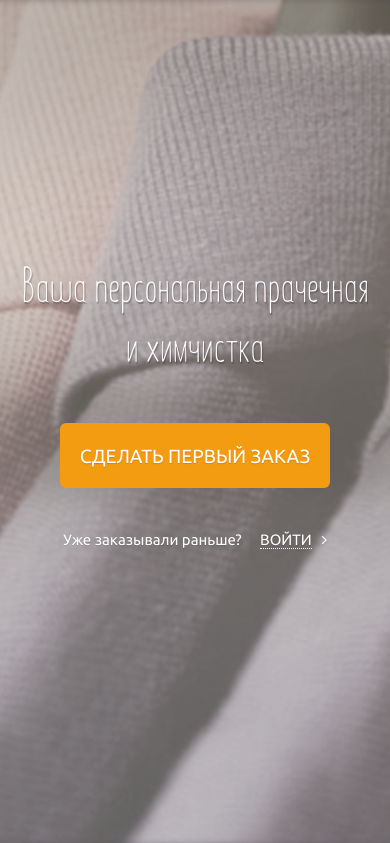
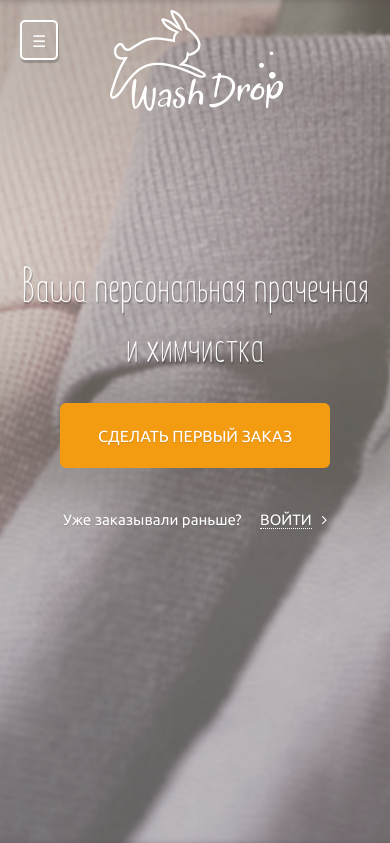
Before and after one commit to kolya770/kolya770.github.io, a PHP site: page / in a window 390 px wide. Shown: the top 843 px of the page. Run offline with PHP 8.4, Linux system fonts and the light colour scheme; some libraries are stand-ins or nearby versions; some web fonts are replaced.

Commit message:
navbar-mobile + animation

```diff
--- a/css/main.css
+++ b/css/main.css
@@ -7,7 +7,10 @@ body{font-size:16px}
 @font-face{font-family:UBUNTU-BOLD;src:url(../fonts/UBUNTU-BOLD.TTF);font-weight:400;font-style:normal}
 @media (min-width:1200px){.container{width:1200px}
 }
-.navbar-washdrop{background-color:transparent;position:absolute;width:100%;border:none;top:50px;z-index:1}
+.navbar-washdrop{background-color:transparent;position:absolute;width:100%;border:none;z-index:1}
+.navbar-washdrop .navbar-header .mobile-nav{border-radius:5px;border:2px solid #fff;background-color:rgba(60,170,210,0);box-shadow:1px 3px 1px 0 rgba(0,0,0,.2);width:38px;height:40px;padding:9px 6px}
+.navbar-washdrop .navbar-header .mobile-nav .mobile-icon{background-color:#fff}
+.navbar-washdrop .navbar-header .mobile-logo{position:absolute;left:50%;margin-left:-103px}
 .navbar-washdrop .my-navbar{padding:0}
 .navbar-washdrop .my-navbar .logo{position:absolute;margin-left:-87px;left:50%;width:174px}
 .navbar-washdrop .my-navbar .logo img{margin-top:-50px}
@@ -15,17 +18,20 @@ body{font-size:16px}
 .navbar-washdrop .my-navbar .my-navbar-right .btn-navbar{border-radius:5px;border:2px solid #fff;background-color:rgba(60,170,210,0);box-shadow:1px 3px 1px 0 rgba(0,0,0,.2);width:185px;height:52px;color:#fff;text-align:center;outline:0}
 .navbar-default .navbar-nav>li>a{color:#fefefe;text-align:left}
 .main-screen-home .first-bg{background:url(../img/main-photo.png) 50% 50% fixed,#464646;background-size:cover;height:100vh;position:absolute;opacity:1;width:100%}
+.main-screen-home .first-bg .logo-mobile{position:absolute;left:50%;margin-left:-85px;margin-top:10px}
 .main-screen-home .content{height:100vh}
 .main-screen-home .content .header{font-family:SummerFont;color:#fefefe;font-weight:300;text-align:center;text-shadow:1px 2px 1px rgba(0,0,0,.25)}
-@media (max-width:767px){.main-screen-home .content .header{font-size:3.125em;line-height:60px;margin-top:30vh}
+@media (max-width:767px){.navbar-washdrop{top:15px}
+.main-screen-home .content .header{font-size:3.125em;line-height:60px;margin-top:30vh}
 }
-@media (min-width:768px){.main-screen-home .content .header{font-size:7.4em;line-height:90px;margin-top:42vh}
+@media (min-width:768px){.navbar-washdrop{top:50px}
+.main-screen-home .content .header{font-size:7.4em;line-height:90px;margin-top:42vh}
 }
 .main-screen-home .content .make-order-btn,.main-screen-home .content .order-before{font-family:UBUNTU-REGULAR;font-weight:400;line-height:24px;text-align:center;color:#fff;text-shadow:0 1px 1px rgba(0,0,0,.15)}
-.main-screen-home .content .make-order-btn{border-radius:6px;background-color:#f39c12;height:65px;border:none;margin-top:50px;outline:0}
-@media (max-width:767px){.main-screen-home .content .make-order-btn{max-width:270px;width:90%;font-size:1.188em}
+.main-screen-home .content .make-order-btn{border-radius:6px;background-color:#f39c12;height:65px;border:none;outline:0}
+@media (max-width:767px){.main-screen-home .content .make-order-btn{max-width:270px;width:90%;font-size:1em;margin-top:30px}
 }
-@media (min-width:768px){.main-screen-home .content .make-order-btn{width:316px;font-size:1.313em}
+@media (min-width:768px){.main-screen-home .content .make-order-btn{width:316px;font-size:1.313em;margin-top:50px}
 }
 .main-screen-home .content .order-before{margin-top:40px}
 @media (max-width:767px){.main-screen-home .content .order-before{font-size:.938em}
@@ -288,6 +294,7 @@ footer .right-block p.no-link{text-align:left;margin-right:20px}
 #myModalDistribution .modal-dialog .modal-content .modal-footer :-ms-input-placeholder{font-family:UBUNTU-LIGHT;color:#4a4b4c;font-size:1em;font-weight:300;line-height:24px;text-align:left}
 #myModalDistribution .modal-dialog .modal-content .modal-footer .btn-distribution{border-radius:6px;background-color:#f39c12;width:260px;height:50px;font-family:UBUNTU-REGULAR;color:#fff;font-size:1em;font-weight:400;line-height:24px;text-align:center;text-shadow:0 1px 1px rgba(0,0,0,.15);margin-left:-200px}
 .main-screen-faq .first-bg{background:url(../img/photo-faq.png) 50% 50% fixed rgba(210,214,220,.8);background-size:cover;height:100vh;width:100%;position:absolute}
+.main-screen-faq .first-bg .logo-mobile{position:absolute;left:50%;margin-left:-85px;margin-top:10px}
 .main-screen-faq .content{height:100vh}
 .main-screen-faq .content .header{font-family:SummerFont;color:#fefefe;font-weight:300;text-align:center;text-shadow:1px 2px 1px rgba(0,0,0,.25)}
 @media (max-width:767px){.main-screen-faq .content .header{font-size:3.125em;line-height:60px;margin-top:45vh}
@@ -328,11 +335,12 @@ footer .right-block p.no-link{text-align:left;margin-right:20px}
 .question-faq-block .accordion>div.active .accordion-marker .fa-angle-up{color:#fff}
 .question-faq-block .accordion>div.active p{max-height:200px}
 .main-screen-news .first-bg{background:url(../img/news-photo.png) 50% 50% fixed rgba(210,214,220,.8);background-size:cover;height:100vh;width:100%;position:absolute}
+.main-screen-news .first-bg .logo-mobile{position:absolute;left:50%;margin-left:-85px;margin-top:10px}
 .main-screen-news .content{height:100vh}
 .main-screen-news .content p{font-family:UBUNTU-BOLD;color:#fff;font-size:15px;font-weight:700;line-height:24px;text-align:left;text-shadow:1px 2px 1px rgba(0,0,0,.25)}
 .main-screen-news .content .main-hr{background-color:rgba(255,255,255,.75);height:1px}
 .main-screen-news .content .header{font-family:SummerFont;color:#fefefe;font-weight:300;line-height:60px;text-align:left;text-shadow:1px 2px 1px rgba(0,0,0,.25)}
-@media (max-width:767px){.main-screen-news .content .mobile-content{position:absolute;bottom:0}
+@media (max-width:767px){.main-screen-news .content .mobile-content{position:absolute!important;bottom:0}
 .main-screen-news .content .main-hr{margin-top:0}
 .main-screen-news .content .header{font-size:3.125em}
 }
@@ -357,6 +365,7 @@ footer .right-block p.no-link{text-align:left;margin-right:20px}
 }
 .section-news .middle-btn .btn-download .arrow{margin-left:10px}
 .main-screen-news-other{background:url(../img/main-photo.png) 50% 50% fixed rgba(210,214,220,.8);background-size:cover;height:149px}
+.main-screen-news-other .logo-mobile{position:absolute;left:50%;margin-left:-85px;margin-top:10px}
 .section-discount .discount{text-align:center}
 .section-discount .discount h2{font-family:SummerFont;color:#3caad2;font-weight:300;text-align:center;margin-top:35px;margin-bottom:25px}
 @media (min-width:768px){.section-discount .discount h2{font-size:5.625em;line-height:90px}
--- /dev/null
+++ b/css/mobile-nav.css
@@ -0,0 +1,25 @@
+ul{
+    margin: 0;
+    padding: 0;
+}
+#container{
+	background: transparent;
+	padding: 20px;
+	z-index: 1;
+	position: absolute;
+}
+.menu-btn {
+	border-radius: 5px;
+	border: 2px solid #ffffff;
+	background-color: rgba(60, 170, 210, 0);
+	box-shadow: 1px 3px 1px 0px rgba(0, 0, 0, 0.2);
+	width: 38px;
+	height: 40px;
+	padding: 9px 10px;
+	cursor: pointer;
+	color: #ffffff;
+}
+.menu-btn:hover{
+	background: transparent;
+	color: #FFF;
+}
--- /dev/null
+++ b/css/pushy.css
@@ -0,0 +1,120 @@
+/*! Pushy - v0.9.2 - 2014-9-13
+* Pushy is a responsive off-canvas navigation menu using CSS transforms & transitions.
+* https://github.com/christophery/pushy/
+* by Christopher Yee */
+
+/* Menu Appearance */
+
+.pushy{
+    position: fixed;
+    width: 200px;
+    height: 100%;
+    top: 0;
+    z-index: 9999;
+    background: #333332;
+    font-size: 0.9em;
+    font-weight: bold;
+    -webkit-box-shadow: inset -10px 0 6px -9px rgba(0, 0, 0, .7);
+    -moz-box-shadow: inset -10px 0 6px -9px rgba(0, 0, 0, .7);
+    box-shadow: inset -10px 0 6px -9px rgba(0, 0, 0, .7);
+    overflow: auto;
+    -webkit-overflow-scrolling: touch; /* enables momentum scrolling in iOS overflow elements */
+}
+
+.pushy a{
+    display: block;
+    color: #b3b3b1;
+    padding: 15px 30px;
+    border-bottom: 1px solid rgba(0, 0, 0, .1);
+    border-top: 1px solid rgba(255, 255, 255, .1);
+    text-decoration: none;
+}
+
+.pushy a:hover{
+    background: #00b4ff;
+    color: #FFF;
+}
+
+/* Menu Movement */
+
+.pushy-left{
+    -webkit-transform: translate3d(-200px,0,0);
+    -moz-transform: translate3d(-200px,0,0);
+    -ms-transform: translate3d(-200px,0,0);
+    -o-transform: translate3d(-200px,0,0);
+    transform: translate3d(-200px,0,0);
+}
+
+.pushy-open{
+    -webkit-transform: translate3d(0,0,0);
+    -moz-transform: translate3d(0,0,0);
+    -ms-transform: translate3d(0,0,0);
+    -o-transform: translate3d(0,0,0);
+    transform: translate3d(0,0,0);
+}
+
+.container-push, .push-push{
+    -webkit-transform: translate3d(200px,0,0);
+    -moz-transform: translate3d(200px,0,0);
+    -ms-transform: translate3d(200px,0,0);
+    -o-transform: translate3d(200px,0,0);
+    transform: translate3d(200px,0,0);
+}
+
+/* Menu Transitions */
+
+.pushy, #container, .push{
+    -webkit-transition: -webkit-transform .2s cubic-bezier(.16, .68, .43, .99);
+    -moz-transition: -moz-transform .2s cubic-bezier(.16, .68, .43, .99);
+    -o-transition: -o-transform .2s cubic-bezier(.16, .68, .43, .99);
+    transition: transform .2s cubic-bezier(.16, .68, .43, .99);
+}
+
+/* Site Overlay */
+
+.site-overlay{
+    display: none;
+}
+
+.pushy-active .site-overlay{
+    display: block;
+    position: fixed;
+    top: 0;
+    right: 0;
+    bottom: 0;
+    left: 0;
+    z-index: 9998;
+    background-color: rgba(0,0,0,0.5);
+    -webkit-animation: fade 500ms;
+    -moz-animation: fade 500ms;
+    -o-animation: fade 500ms;
+    animation: fade 500ms;
+}
+
+@keyframes fade{
+    0%   { opacity: 0; }
+    100% { opacity: 1; }
+}
+
+@-moz-keyframes fade{
+    0%   { opacity: 0; }
+    100% { opacity: 1; }
+}
+
+@-webkit-keyframes fade{
+    0%   { opacity: 0; }
+    100% { opacity: 1; }
+}
+
+@-o-keyframes fade{
+    0%   { opacity: 0; }
+    100% { opacity: 1; }
+}
+
+/* Example Media Query */
+
+@media screen and (max-width: 768px){
+    .pushy{
+        font-size: 1.0em;
+    }
+}
--- a/css/scss/FAQ.scss
+++ b/css/scss/FAQ.scss
@@ -5,6 +5,12 @@
     height: 100vh;
     width: 100%;
     position: absolute;
+    .logo-mobile {
+      position: absolute;
+      left: 50%;
+      margin-left: -85px;
+      margin-top: 10px;
+    }
   }
   .content {
     height: 100vh;
--- a/css/scss/main-screen-home.scss
+++ b/css/scss/main-screen-home.scss
@@ -6,6 +6,12 @@
     position: absolute;
     opacity: 1;
     width: 100%;
+    .logo-mobile {
+      position: absolute;
+      left: 50%;
+      margin-left: -85px;
+      margin-top: 10px;
+    }
   }
   .content {
     height: 100vh;
@@ -31,7 +37,6 @@
       background-color: #f39c12;
       height: 65px;
       border: none;
-      margin-top: 50px;
       font-family: "UBUNTU-REGULAR";
       color: #ffffff;
       font-weight: 400;
@@ -42,11 +47,13 @@
       @media #{$bootstrap-xs} {
         max-width: 270px;
         width: 90%;
-        font-size: 1.188em;
+        font-size: 1em;
+        margin-top: 30px;
       }
       @media #{$bootstrap-sm} {
         width: 316px;
         font-size: 1.313em;
+        margin-top: 50px;
       }
     }
     .order-before {
--- a/css/scss/navbar.scss
+++ b/css/scss/navbar.scss
@@ -3,8 +3,32 @@
   position: absolute;
   width: 100%;
   border: none;
-  top: 50px;
   z-index: 1;
+  @media #{$bootstrap-xs} {
+    top: 15px;
+  }
+  @media #{$bootstrap-sm} {
+    top: 50px;
+  }
+  .navbar-header {
+    .mobile-nav {
+      border-radius: 5px;
+      border: 2px solid #ffffff;
+      background-color:  rgba(60, 170, 210, 0);
+      box-shadow: 1px 3px 1px 0px rgba(0, 0, 0, 0.2);
+      width: 38px;
+      height: 40px;
+      padding: 9px 6px;
+      .mobile-icon {
+        background-color:  #ffffff;
+      }
+    }
+    .mobile-logo {
+      position: absolute;
+      left:50%;
+      margin-left: -103px;
+    }
+  }
   .my-navbar {
     padding: 0;
     .logo {
--- a/css/scss/news.scss
+++ b/css/scss/news.scss
@@ -5,6 +5,12 @@
     height: 100vh;
     width: 100%;
     position: absolute;
+    .logo-mobile {
+      position: absolute;
+      left: 50%;
+      margin-left: -85px;
+      margin-top: 10px;
+    }
   }
   .content {
     height: 100vh;
@@ -19,7 +25,7 @@
     }
     @media #{$bootstrap-xs} {
       .mobile-content {
-        position: absolute;
+        position: absolute!important;
         bottom: 0;
       }
     }
--- a/css/scss/other-news.scss
+++ b/css/scss/other-news.scss
@@ -2,6 +2,12 @@
   background: rgba(210, 214, 220, 0.8) url(../img/main-photo.png) 50% 50% fixed;
   background-size: cover;
   height: 149px;
+  .logo-mobile {
+    position: absolute;
+    left: 50%;
+    margin-left: -85px;
+    margin-top: 10px;
+  }
 }
 
 .section-discount {
--- a/index.html
+++ b/index.html
@@ -6,8 +6,10 @@
     <title>WashDrop</title>
     <link rel="stylesheet" href="https://maxcdn.bootstrapcdn.com/bootstrap/3.3.5/css/bootstrap.min.css">
     <link rel="stylesheet" href="https://maxcdn.bootstrapcdn.com/font-awesome/4.5.0/css/font-awesome.min.css">
-    <link rel="stylesheet" type="text/css" href="css/main.css" />
-    <link rel="stylesheet" type="text/css" href="css/scrolling-nav.css" />
+    <link rel="stylesheet" type="text/css" href="css/main.css">
+    <link rel="stylesheet" type="text/css" href="css/scrolling-nav.css">
+    <link rel="stylesheet" href="css/mobile-nav.css">
+    <link rel="stylesheet" href="css/pushy.css">
 </head>
 <body>
 
@@ -128,11 +130,10 @@
                 <button class="btn btn-distribution">СДЕЛАТЬ ПЕРВЫЙ ЗАКАЗ</button>
             </div>
         </div>
-
     </div>
 </div>
 
-<nav class="navbar navbar-default navbar-washdrop">
+<nav class="navbar navbar-default navbar-washdrop hidden-xs">
     <div class="container">
         <div class="collapse navbar-collapse my-navbar" id="bs-example-navbar-collapse-1">
             <ul class="nav navbar-nav">
@@ -141,7 +142,7 @@
                 <li><a href="#">КОНТАКТЫ</a></li>
             </ul>
             <ul class="nav navbar-nav logo">
-                <a class="navbar-brand" href="#">
+                <a class="navbar-brand hidden-xs" href="#">
                     <img src="img/logo.png">
                 </a>
             </ul>
@@ -154,10 +155,29 @@
     </div>
 </nav>
 
+<!-- Mobile NAVBAR -->
+<nav class="pushy pushy-left">
+    <ul>
+        <li><a href="#how-it-work" class="page-scroll">КАК ЭТО РАБОТАЕТ?</a></li>
+        <li><a href="#our-price" class="page-scroll">НАШИ ЦЕНЫ</a></li>
+        <li><a href="#">КОНТАКТЫ</a></li>
+    </ul>
+</nav>
+
+<div class="site-overlay"></div>
+
+<div id="container">
+    <div class="menu-btn visible-xs-block">☰</div>
+</div>
+
+<!-- end mobile-nav-->
+
 <div id="full-page">
 
     <div class="main-screen-home">
-        <div class="container-fluid first-bg"></div>
+        <div class="container-fluid first-bg">
+            <img src="img/logo.png" class="visible-xs-block logo-mobile">
+        </div>
         <div class="container content">
             <div class="row">
                 <div class="col-sm-12 slide-bottom" data-plugin-options='{"reverse":false}'>
@@ -391,19 +411,19 @@
 
     <footer>
         <div class="container">
-            <div class="col-xs-12 col-sm-2 no-padding mobile-logo">
+            <div class="col-xs-12 col-sm-2 no-padding mobile-logo slide-bottom" data-plugin-options='{"reverse":false}'>
                 <img src="img/logo.png" class="logo-footer">
                 <hr class="mobile-footer-hr">
             </div>
-            <div class="col-sm-2 col-sm-offset-1 col-md-offset-0 col-lg-offset-1 no-padding">
+            <div class="col-sm-2 col-sm-offset-1 col-md-offset-0 col-lg-offset-1 no-padding slide-bottom" data-plugin-options='{"reverse":false}'>
                 <p>Города присутствия:</p>
                 <a href="#" class="city">Москва</a>
             </div>
-            <div class="col-sm-3 no-padding-1">
+            <div class="col-sm-3 no-padding-1 slide-bottom" data-plugin-options='{"reverse":false}'>
                 <p>Принимаем к оплате карты:</p>
                 <img src="img/visamastercard.png">
             </div>
-            <div class="col-sm-4 col-md-5 col-lg-4 no-padding">
+            <div class="col-sm-4 col-md-5 col-lg-4 no-padding slide-bottom" data-plugin-options='{"reverse":false}'>
                 <div class="btn-right">
                     <button class="btn-apple">
                         <div class="apple-logo"></div>
@@ -420,7 +440,7 @@
                 <a href="#">Наши цены</a>
                 <a href="#">Контакты</a>
             </div>
-            <hr class="footer-hr-mobile">
+            <hr class="footer-hr-mobile slide-bottom" data-plugin-options='{"reverse":false}'>
             <div class="right-block">
                 <p class="no-link">© 2016 Washdrop </p>
                 <a href="#">Политика конфидециальности</a>
@@ -437,6 +457,7 @@
 <script src="js/jquery.easing.min.js"></script>
 <script src="js/jquery.fadethis.js"></script>
 <script src="js/jFade.js"></script>
+<script src="js/pushy.min.js"></script>
 
 </body>
 </html>
--- /dev/null
+++ b/js/pushy.min.js
@@ -0,0 +1 @@
+$(function(){function a(){e.toggleClass(j),d.toggleClass(i),f.toggleClass(k),g.toggleClass(l)}function b(){e.addClass(j),d.animate({left:"0px"},n),f.animate({left:o},n),g.animate({left:o},n)}function c(){e.removeClass(j),d.animate({left:"-"+o},n),f.animate({left:"0px"},n),g.animate({left:"0px"},n)}var d=$(".pushy"),e=$("body"),f=$("#container"),g=$(".push"),h=$(".site-overlay"),i="pushy-left pushy-open",j="pushy-active",k="container-push",l="push-push",m=$(".menu-btn, .pushy a"),n=200,o=d.width()+"px";if(cssTransforms3d=function(){var a=document.createElement("p"),b=!1,c={webkitTransform:"-webkit-transform",OTransform:"-o-transform",msTransform:"-ms-transform",MozTransform:"-moz-transform",transform:"transform"};document.body.insertBefore(a,null);for(var d in c)void 0!==a.style[d]&&(a.style[d]="translate3d(1px,1px,1px)",b=window.getComputedStyle(a).getPropertyValue(c[d]));return document.body.removeChild(a),void 0!==b&&b.length>0&&"none"!==b}())m.click(function(){a()}),h.click(function(){a()});else{d.css({left:"-"+o}),f.css({"overflow-x":"hidden"});var p=!0;m.click(function(){p?(b(),p=!1):(c(),p=!0)}),h.click(function(){p?(b(),p=!1):(c(),p=!0)})}});
```
Also changed, not shown: FAQ.html (+29 -8 lines), news.html (+37 -18 lines), other-news.html (+33 -12 lines).
